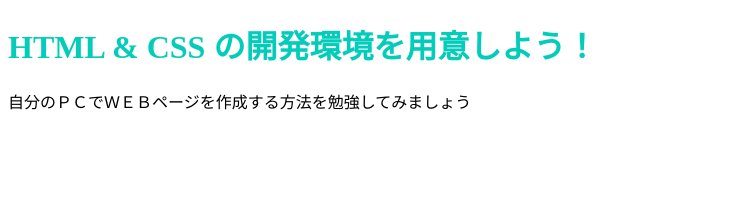
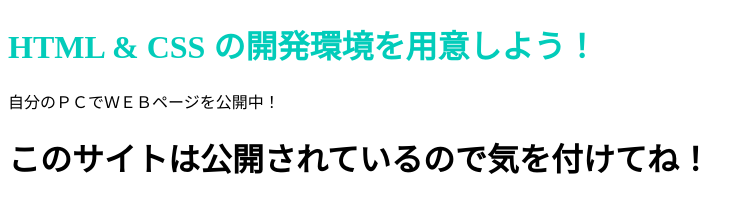
Before and after one commit to foo012/.github.io, a plain HTML site: page index.html in a window 1280 px wide. Shown: the whole page, without its empty margins (0-754 px from the left). Drawn offline with Linux system fonts and the light colour scheme.

Commit message:
Update index.html

```diff
--- a/index.html
+++ b/index.html
@@ -7,6 +7,8 @@
   </head>
   <body>
     <h1 class="title">HTML & CSS の開発環境を用意しよう！</h1>
-    <p>自分のＰＣでＷＥＢページを作成する方法を勉強してみましょう</p>
+    <p>自分のＰＣでＷＥＢページを公開中！</p>
+    <h1 class="denger"><dr>このサイトは公開されているので気を付けてね！</h1>
+
   </body>
 </html>
```
